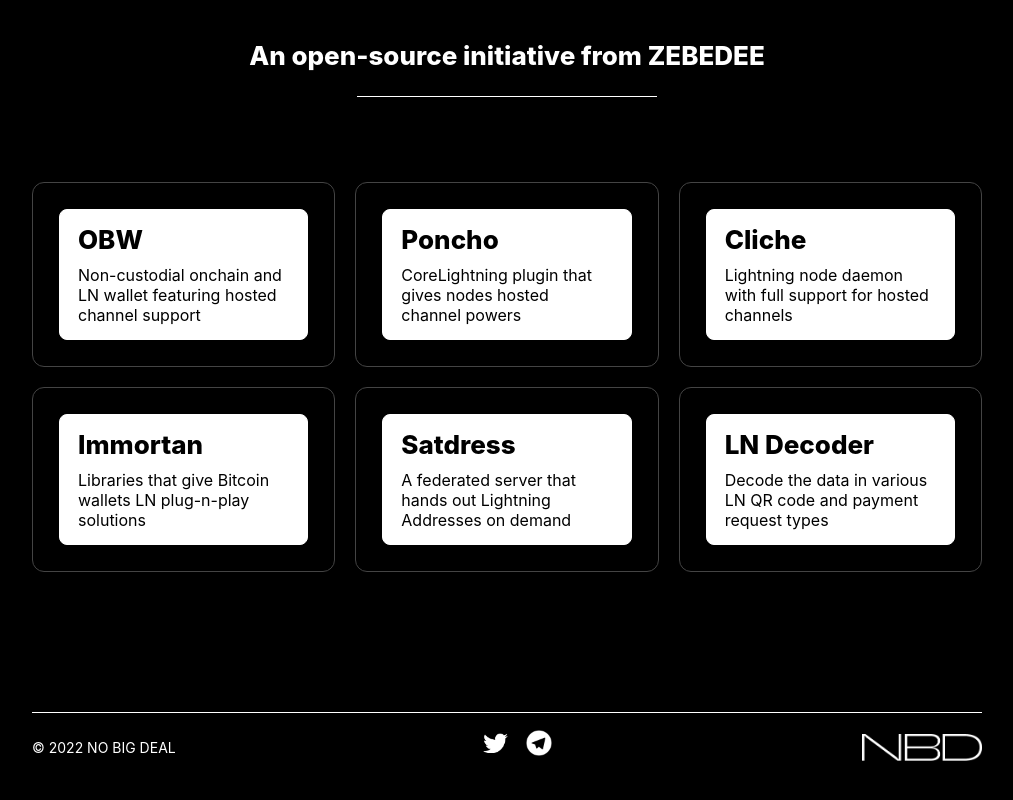
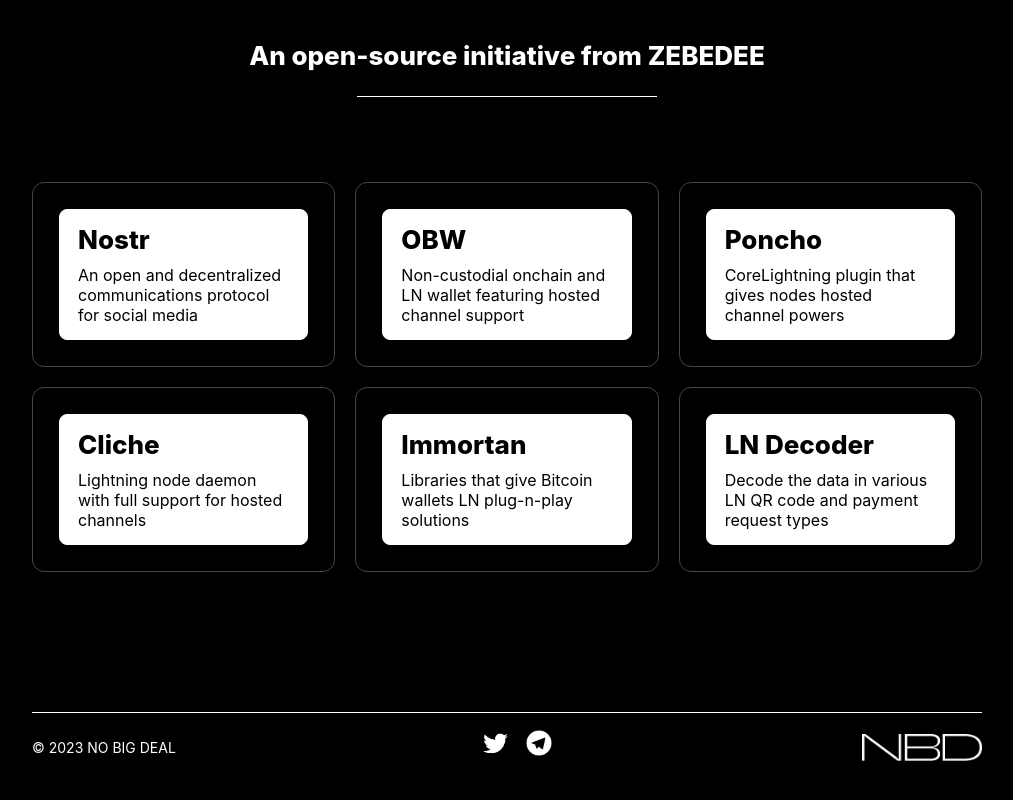
Before and after one commit to nbd-wtf/nbd, a React (Create React App) app: page / in a window 1280 px wide. Shown: the part 382-1182 px from the top of the page, without its empty margins (133-1146 px from the left). Built offline with nearby package versions, Linux system fonts and the light colour scheme.

Commit message:
chore: add nostr and push fix

```diff
--- a/src/App.js
+++ b/src/App.js
@@ -94,7 +94,7 @@
       <Footer>
         <FooterInnerWrapper>
           <FooterCopyright>
-            © 2022 NO BIG DEAL
+            © 2023 NO BIG DEAL
           </FooterCopyright>
           <FooterSocialWrapper>
             {SOCIAL.map(item => (
--- a/src/constants.js
+++ b/src/constants.js
@@ -24,6 +24,11 @@
 
 export const PROJECTS = [
     {
+        name: 'Nostr',
+        description: 'An open and decentralized communications protocol for social media',
+        link: 'https://github.com/nostr-protocol/nostr',
+    },
+    {
         name: 'OBW',
         description: 'Non-custodial onchain and LN wallet featuring hosted channel support',
         link: 'https://github.com/nbd-wtf/obw',
@@ -44,11 +49,6 @@
         link: 'https://github.com/nbd-wtf/immortan',
     },
     {
-        name: 'Satdress',
-        description: 'A federated server that hands out Lightning Addresses on demand',
-        link: 'https://github.com/nbd-wtf/satdress',
-    },
-    {
         name: 'LN Decoder',
         description: 'Decode the data in various LN QR code and payment request types',
         link: 'https://github.com/andrerfneves/lightning-decoder',
```
